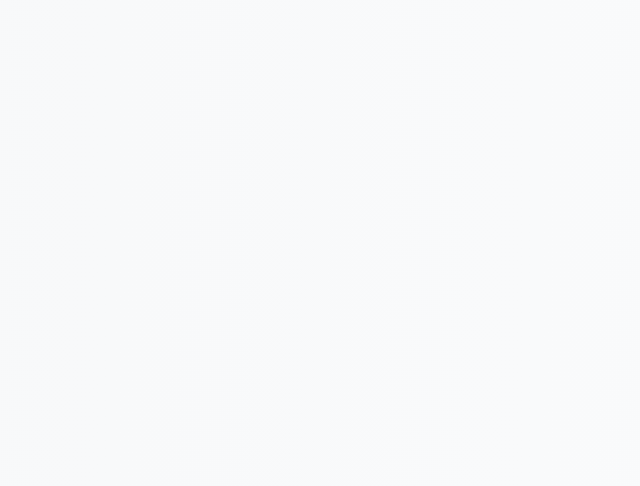
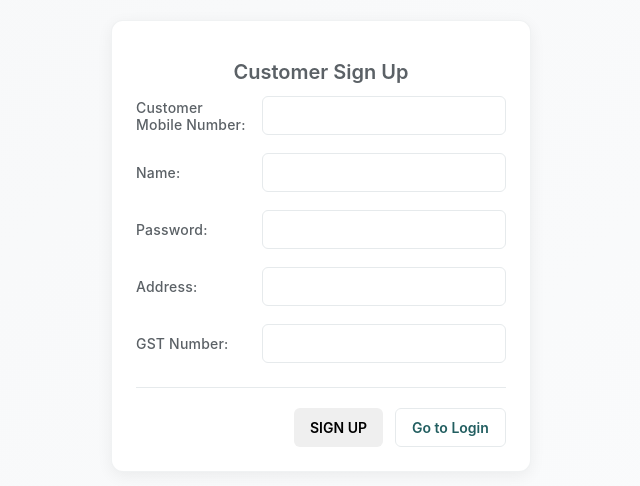
Before and after one commit to tushar0900/Tushar-invoice, a React app: page /#/signup in a window 1280 px wide. Before the commit this address had no page. Shown: the top 486 px of the page, without its empty margins (319-959 px from the left). Built offline with nearby package versions, Linux system fonts and the light colour scheme; the HTML template or start-up script is replaced by a standard one.

Commit message:
Add login/signup flow and auth storage

```diff
--- a/src/App.jsx
+++ b/src/App.jsx
@@ -1,12 +1,15 @@
-import { Routes, Route } from "react-router-dom";
-import Customer from "./customerform";
+import { Routes, Route, Navigate } from "react-router-dom";
+import Signup from "./signup";
+import Login from "./login";
 import Invoice from "./invoice";
 
 function App() {
   return (
     <>
       <Routes>
-        <Route path="/" element={<Customer />} />
+        <Route path="/" element={<Navigate to="/login" replace />} />
+        <Route path="/login" element={<Login />} />
+        <Route path="/signup" element={<Signup />} />
         <Route path="/invoice" element={<Invoice />} />
       </Routes>
     </>
--- /dev/null
+++ b/src/authStorage.js
@@ -0,0 +1,34 @@
+const USERS_KEY = "invoice_users";
+const AUTH_KEY = "invoice_auth_user";
+
+export function loadUsers() {
+  try {
+    const raw = localStorage.getItem(USERS_KEY);
+    return raw ? JSON.parse(raw) : [];
+  } catch (err) {
+    console.error("Failed to parse stored users", err);
+    return [];
+  }
+}
+
+export function saveUsers(users) {
+  localStorage.setItem(USERS_KEY, JSON.stringify(users));
+}
+
+export function setAuthUser(user) {
+  localStorage.setItem(AUTH_KEY, JSON.stringify(user));
+}
+
+export function getAuthUser() {
+  try {
+    const raw = localStorage.getItem(AUTH_KEY);
+    return raw ? JSON.parse(raw) : null;
+  } catch (err) {
+    console.error("Failed to parse auth user", err);
+    return null;
+  }
+}
+
+export function clearAuthUser() {
+  localStorage.removeItem(AUTH_KEY);
+}
--- a/src/invoice.jsx
+++ b/src/invoice.jsx
@@ -3,6 +3,7 @@ import { useNavigate } from "react-router-dom";
 import axios from "axios";
 import html2pdf from "html2pdf.js";
 import API_BASE_URL from "./api";
+import { getAuthUser } from "./authStorage";
 import "./App.css";
 
 export default function Invoice() {
@@ -23,6 +24,19 @@ export default function Invoice() {
   useEffect(() => {
     generateInvoiceNumber();
   }, []);
+
+  useEffect(() => {
+    const storedUser = getAuthUser();
+    if (!storedUser) {
+      navigate("/login");
+      return;
+    }
+
+    setMobile(storedUser.mobileNumber || "");
+    setName(storedUser.name || "");
+    setAddress(storedUser.address || "");
+    setGstNo(storedUser.gstNumber || "");
+  }, [navigate]);
 
   // Generate next invoice number
   const generateInvoiceNumber = async () => {
@@ -81,6 +95,18 @@ export default function Invoice() {
     setName("");
     setAddress("");
     setGstNo("");
+  };
+
+  const restoreLoggedInCustomer = () => {
+    const storedUser = getAuthUser();
+    if (!storedUser) {
+      return;
+    }
+
+    setMobile(storedUser.mobileNumber || "");
+    setName(storedUser.name || "");
+    setAddress(storedUser.address || "");
+    setGstNo(storedUser.gstNumber || "");
   };
 
   // Handle line item change
@@ -145,10 +171,7 @@ export default function Invoice() {
 
       // Reset form
       setInvoiceNo("");
-      setMobile("");
-      setName("");
-      setAddress("");
-      setGstNo("");
+      restoreLoggedInCustomer();
       setLineItems([{ product: "", rate: 0, quantity: 0, total: 0 }]);
       setGstRate(5);
     } catch (error) {
@@ -306,7 +329,7 @@ export default function Invoice() {
             <button
               type="button"
               className="link-button"
-              onClick={() => navigate("/", { state: { from: "invoice" } })}
+              onClick={() => navigate("/signup")}
             >
               Add New Customer
             </button>
--- /dev/null
+++ b/src/login.jsx
@@ -0,0 +1,89 @@
+import { useState } from "react";
+import { useNavigate, useLocation } from "react-router-dom";
+import { loadUsers, setAuthUser } from "./authStorage";
+import "./App.css";
+
+export default function Login() {
+  const navigate = useNavigate();
+  const location = useLocation();
+  const [formData, setFormData] = useState({
+    name: location.state?.registeredName || "",
+    password: "",
+  });
+
+  const handleChange = (e) => {
+    setFormData({
+      ...formData,
+      [e.target.name]: e.target.value,
+    });
+  };
+
+  const handleSubmit = (e) => {
+    e.preventDefault();
+
+    const name = formData.name.trim();
+    const password = formData.password;
+
+    if (!name || !password) {
+      alert("Customer name and password are required");
+      return;
+    }
+
+    const users = loadUsers();
+    const match = users.find(
+      (user) => user.name.toLowerCase() === name.toLowerCase() && user.password === password
+    );
+
+    if (!match) {
+      alert("Invalid name or password");
+      return;
+    }
+
+    setAuthUser({
+      name: match.name,
+      mobileNumber: match.mobileNumber,
+      address: match.address,
+      gstNumber: match.gstNumber,
+    });
+
+    navigate("/invoice");
+  };
+
+  return (
+    <form className="customer-form" onSubmit={handleSubmit}>
+      <h3>Customer Login</h3>
+
+      <div className="row">
+        <label>Customer Name:</label>
+        <input
+          name="name"
+          value={formData.name}
+          onChange={handleChange}
+          required
+        />
+      </div>
+
+      <div className="row">
+        <label>Password:</label>
+        <input
+          type="password"
+          name="password"
+          value={formData.password}
+          onChange={handleChange}
+          required
+        />
+      </div>
+
+      <div className="button-group">
+        <button type="submit">LOGIN</button>
+        <button
+          type="button"
+          className="secondary-btn"
+          onClick={() => navigate("/signup")}
+        >
+          Create Account
+        </button>
+      </div>
+    </form>
+  );
+}
--- a/src/customerform.jsx
+++ b/src/signup.jsx
@@ -1,19 +1,19 @@
 import { useState } from "react";
-import { useNavigate, useLocation } from "react-router-dom";
+import { useNavigate } from "react-router-dom";
 import axios from "axios";
 import API_BASE_URL from "./api";
+import { loadUsers, saveUsers } from "./authStorage";
 import "./App.css";
 
-export default function Customer() {
+export default function Signup() {
   const navigate = useNavigate();
-  const location = useLocation();
   const [formData, setFormData] = useState({
     mobileNumber: "",
     name: "",
+    password: "",
     address: "",
     gstNumber: "",
   });
-
 
   const handleChange = (e) => {
     setFormData({
@@ -25,26 +25,51 @@ export default function Customer() {
   const handleSubmit = async (e) => {
     e.preventDefault();
 
-    if (!formData.mobileNumber || !formData.name) {
-      alert("Mobile number and name are required");
+    const cleaned = {
+      mobileNumber: formData.mobileNumber.trim(),
+      name: formData.name.trim(),
+      password: formData.password,
+      address: formData.address.trim(),
+      gstNumber: formData.gstNumber.trim(),
+    };
+
+    if (!cleaned.mobileNumber || !cleaned.name || !cleaned.password) {
+      alert("Mobile number, name, and password are required");
+      return;
+    }
+
+    const users = loadUsers();
+    const normalizedName = cleaned.name.toLowerCase();
+
+    if (users.some((user) => user.name.toLowerCase() === normalizedName)) {
+      alert("Name already registered. Please login.");
+      return;
+    }
+
+    if (users.some((user) => user.mobileNumber === cleaned.mobileNumber)) {
+      alert("Mobile number already registered. Please login.");
       return;
     }
 
     try {
-      await axios.post(`${API_BASE_URL}/api/customers`, formData);
-      alert("Customer added successfully");
-
-      setFormData({
-        mobileNumber: "",
-        name: "",
-        address: "",
-        gstNumber: "",
+      await axios.post(`${API_BASE_URL}/api/customers`, {
+        mobileNumber: cleaned.mobileNumber,
+        name: cleaned.name,
+        address: cleaned.address,
+        gstNumber: cleaned.gstNumber,
       });
 
-      // Auto-redirect to invoice page if coming from there
-      if (location.state?.from === "invoice") {
-        setTimeout(() => navigate("/invoice"), 500);
-      }
+      const newUser = {
+        name: cleaned.name,
+        password: cleaned.password,
+        mobileNumber: cleaned.mobileNumber,
+        address: cleaned.address,
+        gstNumber: cleaned.gstNumber,
+      };
+
+      saveUsers([...users, newUser]);
+      alert("Registration successful. Please login.");
+      navigate("/login", { state: { registeredName: cleaned.name } });
     } catch (error) {
       if (error.response?.status === 400) {
         alert(error.response?.data?.error || "Error: Mobile number already exists");
@@ -58,7 +83,7 @@ export default function Customer() {
 
   return (
     <form className="customer-form" onSubmit={handleSubmit}>
-      <h3>Customer Details</h3>
+      <h3>Customer Sign Up</h3>
 
       <div className="row">
         <label>Customer Mobile Number:</label>
@@ -82,11 +107,23 @@ export default function Customer() {
       </div>
 
       <div className="row">
+        <label>Password:</label>
+        <input
+          type="password"
+          name="password"
+          value={formData.password}
+          onChange={handleChange}
+          required
+        />
+      </div>
+
+      <div className="row">
         <label>Address:</label>
         <input
           name="address"
           value={formData.address}
           onChange={handleChange}
+          required
         />
       </div>
 
@@ -97,21 +134,20 @@ export default function Customer() {
           value={formData.gstNumber}
           onChange={handleChange}
           maxLength={15}
+          required
         />
       </div>
 
       <div className="button-group">
-        <button type="submit">SAVE</button>
+        <button type="submit">SIGN UP</button>
         <button
           type="button"
           className="secondary-btn"
-          onClick={() => navigate("/invoice")}
+          onClick={() => navigate("/login")}
         >
-          Go to Invoice
+          Go to Login
         </button>
       </div>
-
-      {/* Removed customer list view - customers are added via the form only */}
     </form>
   );
 }
```
